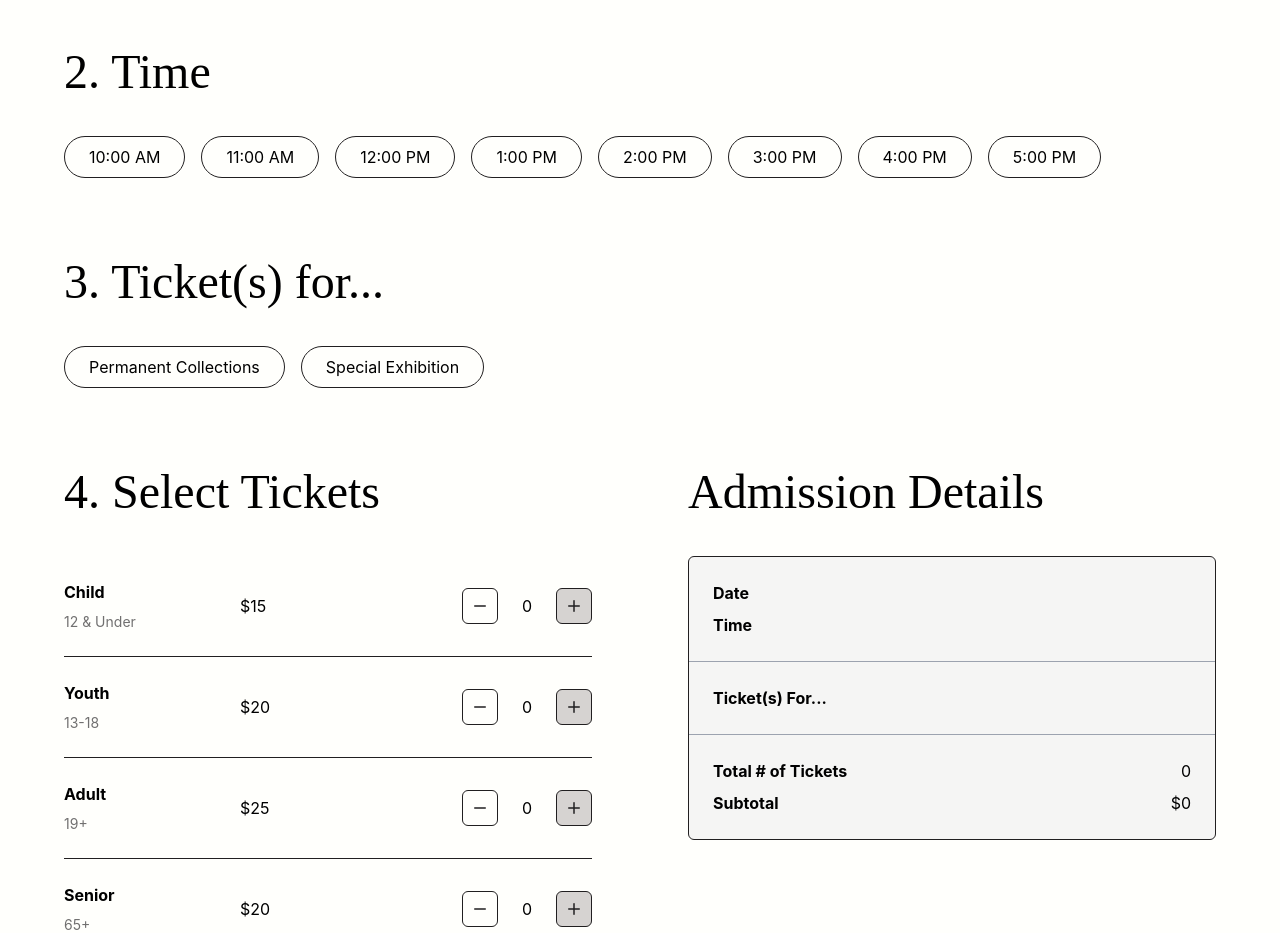
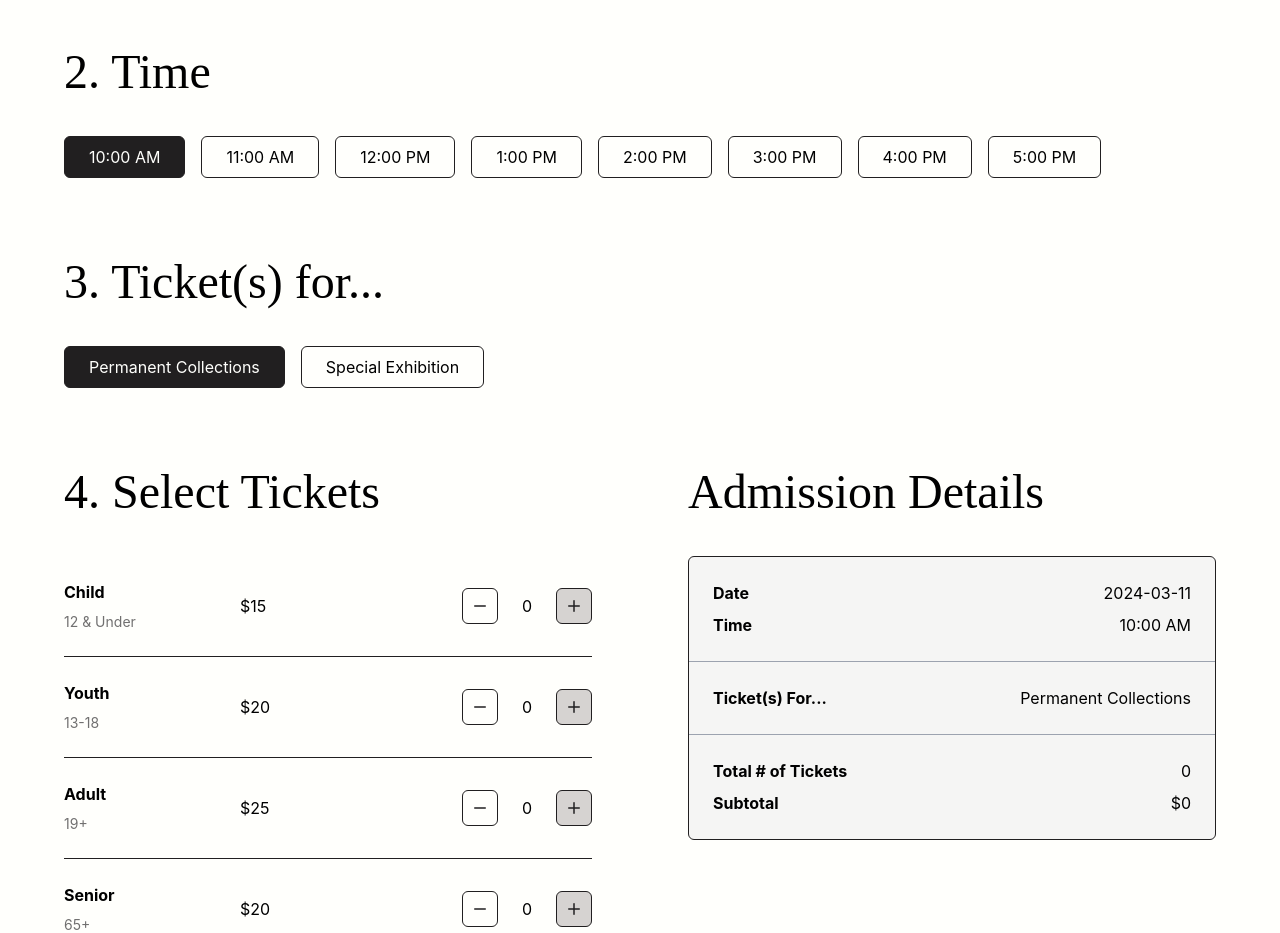
Before and after one commit to maddieadair/museumDB, a React (Create React App) app in the folder frontend/: page /tickets in a window 1280 px wide. Shown: the part 1100-2033 px from the top of the page. Built offline with nearby package versions, Linux system fonts and the light colour scheme.

Commit message:
Set default values for date, time, and options

```diff
--- a/frontend/src/pages/Tickets.js
+++ b/frontend/src/pages/Tickets.js
@@ -7,7 +7,7 @@ import { LuMinus } from "react-icons/lu";
 
 export default function Tickets() {
   const currDate = new Date().toJSON().slice(0, 10);
-  const [date, setDate] = useState();
+  const [date, setDate] = useState(currDate);
 
   const times = [
     "10:00 AM",
@@ -20,7 +20,7 @@ export default function Tickets() {
     "5:00 PM",
   ];
 
-  const [time, setTime] = useState();
+  const [time, setTime] = useState("10:00 AM");
 
   const [numChild, setNumChild] = useState(0);
   const [numYouth, setNumYouth] = useState(0);
@@ -34,7 +34,7 @@ export default function Tickets() {
   const [showExhibitions, setShowExhibitions] = useState(false);
   const [chosenExhibit, setChosenExhibit] = useState(null);
 
-  const [option, setOption] = useState("");
+  const [option, setOption] = useState("Permanent Collections");
 
   useEffect(() => {
     let sum =
@@ -82,7 +82,7 @@ export default function Tickets() {
 
           <form className="flex flex-col space-y-12">
             <div className="flex flex-col space-y-20">
-              <div className="flex flex-col space-y-10 w-fit">
+              <div className="flex flex-col space-y-10 w-1/2">
                 <h2 className="font-fanwoodText text-5xl">1. Date</h2>
                 <input
                   type="date"
@@ -93,7 +93,7 @@ export default function Tickets() {
                   onChange={(e) => setDate(e.target.value)}
                   min={new Date().toJSON().slice(0, 10)}
                   max="2024-06-30"
-                  className="border border-obsidian p-2 rounded-md"
+                  className="border border-obsidian p-2 rounded-md w-1/2"
                 />
               </div>
 
@@ -103,7 +103,7 @@ export default function Tickets() {
                   {times.map((number, index) => (
                     <p
                       key={index}
-                      className={`rounded-full border border-obsidian w-fit py-2 px-6 ${
+                      className={`rounded-md border border-obsidian w-fit py-2 px-6 ${
                         time === number
                           ? "bg-obsidian text-chalk"
                           : "hover:bg-rose-100 hover:text-obsidian"
@@ -122,7 +122,7 @@ export default function Tickets() {
                 <h2 className="font-fanwoodText text-5xl">3. Ticket(s) for...</h2>
                 <div className="flex flex-row space-x-4">
                   <p
-                    className={`rounded-full border border-obsidian w-fit py-2 px-6 ${
+                    className={`rounded-md border border-obsidian w-fit py-2 px-6 ${
                       option === "Permanent Collections"
                         ? "bg-obsidian text-chalk"
                         : "hover:bg-rose-100 hover:text-obsidian"
@@ -136,7 +136,7 @@ export default function Tickets() {
                     Permanent Collections
                   </p>
                   <p
-                    className={`rounded-full border border-obsidian w-fit py-2 px-6 ${
+                    className={`rounded-md border border-obsidian w-fit py-2 px-6 ${
                       option === "Special Exhibition"
                         ? "bg-obsidian text-chalk"
                         : "hover:bg-rose-100 hover:text-obsidian"
```
